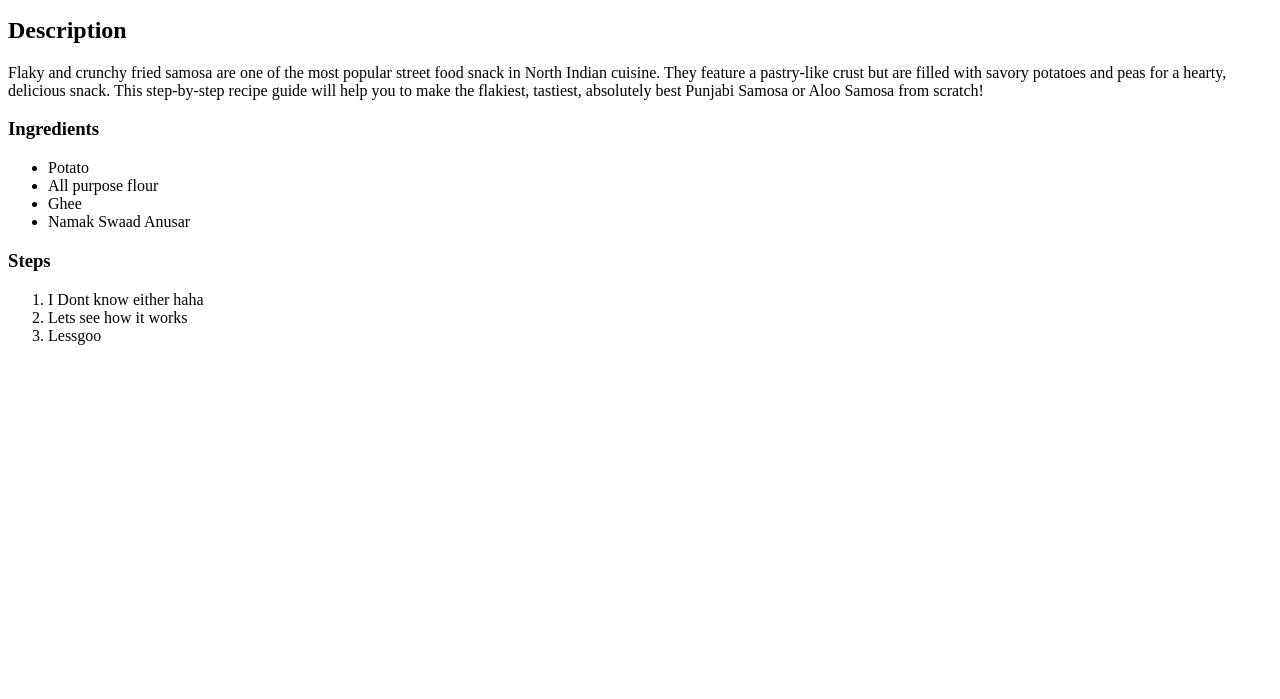
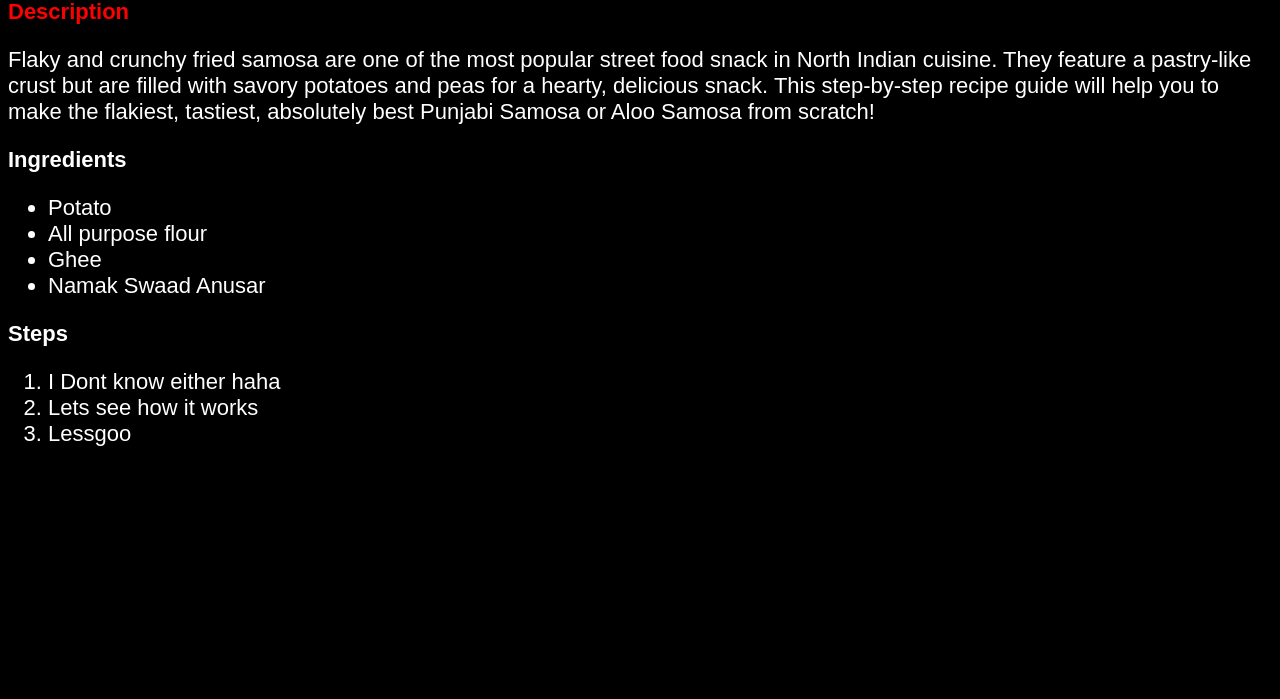
Before and after one commit to megumi30/Recipe-Book, a plain HTML site: page recipes/Samosa.html in a window 1280 px wide. Shown: the part 101-800 px from the top of the page. Drawn offline with Linux system fonts and the light colour scheme.

Commit message:
Added same stylesheet to recipes

```diff
--- a/recipes/Samosa.html
+++ b/recipes/Samosa.html
@@ -5,6 +5,7 @@
     <meta http-equiv="X-UA-Compatible" content="IE=edge">
     <meta name="viewport" content="width=device-width, initial-scale=1.0">
     <title>Samosa</title>
+    <link rel="stylesheet" href="../style.css">
 </head>
 <body>
     <h1>Samosa Recipe</h1>
```
Also changed, not shown: recipes/Dosa.html (+1 -0 lines), recipes/Tikki.html (+1 -0 lines).
